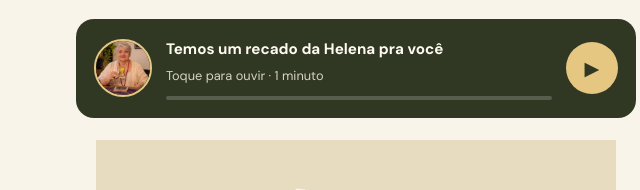
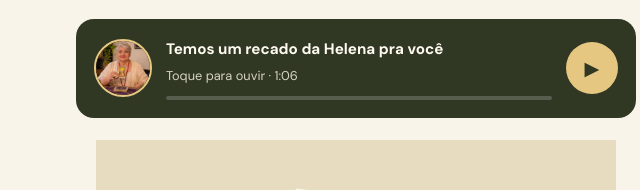
Before and after one commit to caioluizpeixoto/tarot-na-pratica, a plain HTML site: page dist/upsell/index.html in a window 1280 px wide. Shown: the part 454-644 px from the top of the page, 284-924 px from the left. Drawn offline with Linux system fonts and the light colour scheme.

Commit message:
Upsell: adiciona áudio da Helena
Co-Authored-By: Claude Opus 5.5 <noreply@anthropic.com>
Claude-Session: https://claude.ai/code/session_01Bz4BvoVEyUcoMih3aH4ND2

```diff
--- a/dist/upsell/index.html
+++ b/dist/upsell/index.html
@@ -85,7 +85,7 @@ footer{text-align:center;font-size:.78rem;color:var(--muted);padding:30px 0 40px
 
     <div class="audio" id="audio" hidden>
       <img src="../imagens/helena-valmont.webp" alt="Helena Valmont">
-      <div class="t"><b>Temos um recado da Helena pra você</b><small id="atime">Toque para ouvir · 1 minuto</small><div class="prog"><i id="abar"></i></div></div>
+      <div class="t"><b>Temos um recado da Helena pra você</b><small id="atime">Toque para ouvir · 1:06</small><div class="prog"><i id="abar"></i></div></div>
       <button class="play" id="aplay" aria-label="Ouvir o recado">▶</button>
       <audio id="aud" preload="metadata" src="audio-helena.mp3"></audio>
     </div>
```
Also changed, not shown: 1 other file.
